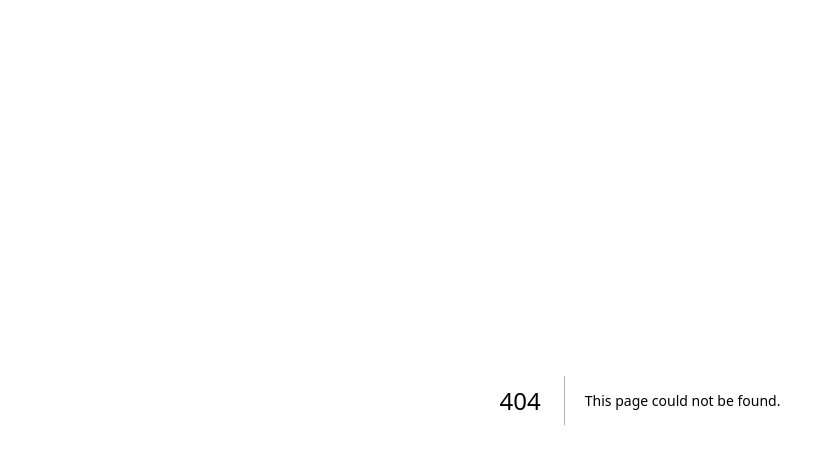
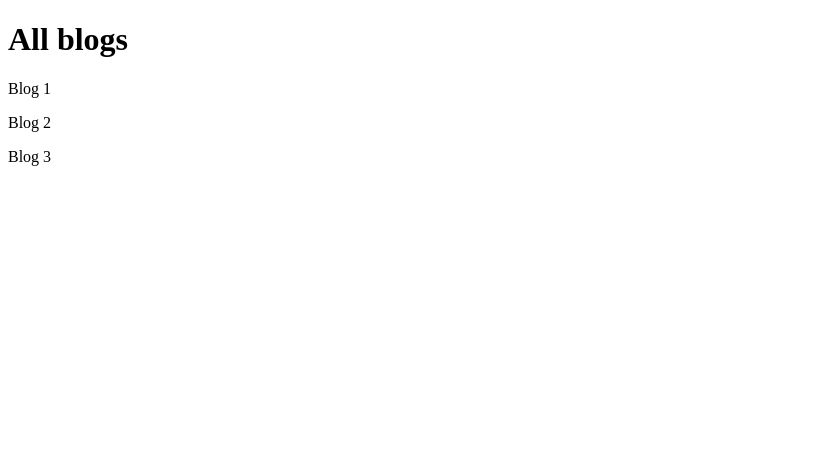
Before and after one commit to JanakBB/Next, a Next.js app: page /blogs in a window 1280 px wide. Before the commit this address had no page. Shown: the top 464 px of the page, without its empty margins (0-835 px from the left). Built offline with nearby package versions, Linux system fonts and the light colour scheme.

Commit message:
Dynamic Routing

```diff
--- /dev/null
+++ b/app/blogs/page.js
@@ -0,0 +1,12 @@
+import Link from "next/link";
+
+export default function Blogs(){
+    return(
+        <>
+        <h1>All blogs</h1>
+        <p>Blog 1</p>
+        <p>Blog 2</p>
+        <p>Blog 3</p>
+        </>
+    )
+}
--- a/app/page.js
+++ b/app/page.js
@@ -1,9 +1,13 @@
 import Link from "next/link";
 
-export default function Home() {
+export default async function Home({params, searchParams}) {
+  console.log(await params)
+  console.log(await searchParams)
   return (
     <>
       <h1>Technical Agency</h1>
+      <Link href="/blogs">Blogs</Link>
+      <br />
       <Link href="/about">About</Link>
       <br />
       <Link href="/services">Services</Link>
```
Also changed, not shown: app/blogs/[blog]/page.js (added, +9 -0 lines), note.txt.
